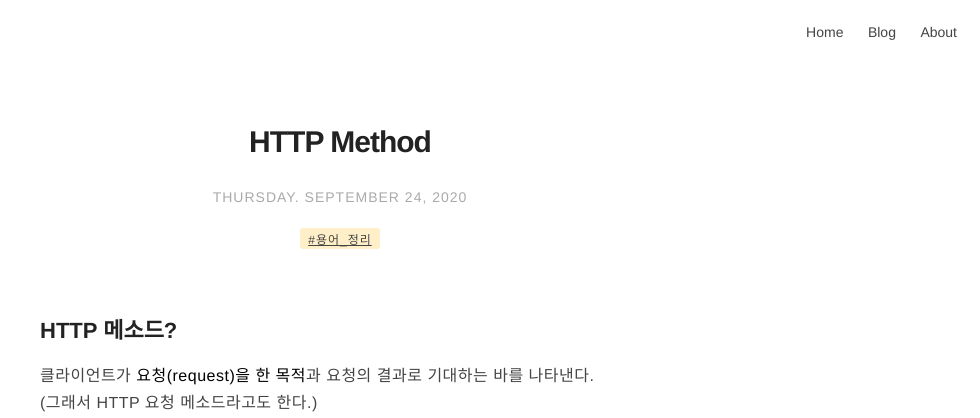
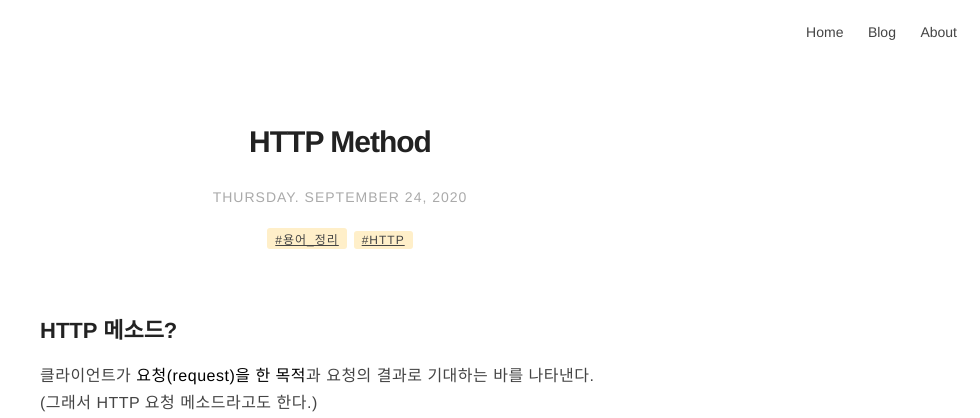
Before and after one commit to Joie-Kim/Joie-Kim.github.io, a Jekyll site: the page built from _posts/2020-09-24-HTTP-Method.markdown, in a window 1280 px wide and 900 px high. Shown: the top 418 px of the window, without its empty margins (300-1280 px from the left). Built offline with Jekyll 4.4.1, drawn with Linux system fonts in a browser that asks for light colours; comment, search, counter and statistics services are not loaded.

Commit message:
[Update] post tag 수정
- Express, HTTP 태그 추가

```diff
--- a/_posts/2020-09-19-Nodejs-study04.markdown
+++ b/_posts/2020-09-19-Nodejs-study04.markdown
@@ -4,6 +4,7 @@ layout: post
 date: 2020-09-19 20:00
 tag:
 - Node.js
+- Express
 - Server
 hidden : false
 star: false
--- a/_posts/2020-09-20-Nodejs-study05.markdown
+++ b/_posts/2020-09-20-Nodejs-study05.markdown
@@ -4,6 +4,7 @@ layout: post
 date: 2020-09-20 17:30
 tag:
 - Node.js
+- Express
 - Server
 hidden : false
 star: false
--- a/_posts/2020-09-23-HTTP.markdown
+++ b/_posts/2020-09-23-HTTP.markdown
@@ -4,6 +4,7 @@ layout: post
 date: 2020-09-23 15:30
 tag:
 - 용어_정리
+- HTTP
 hidden : false
 star: false
 category: blog
--- a/_posts/2020-09-24-HTTP-Method.markdown
+++ b/_posts/2020-09-24-HTTP-Method.markdown
@@ -4,6 +4,7 @@ layout: post
 date: 2020-09-24 18:00
 tag:
 - 용어_정리
+- HTTP
 hidden : false
 star: false
 category: blog
```
